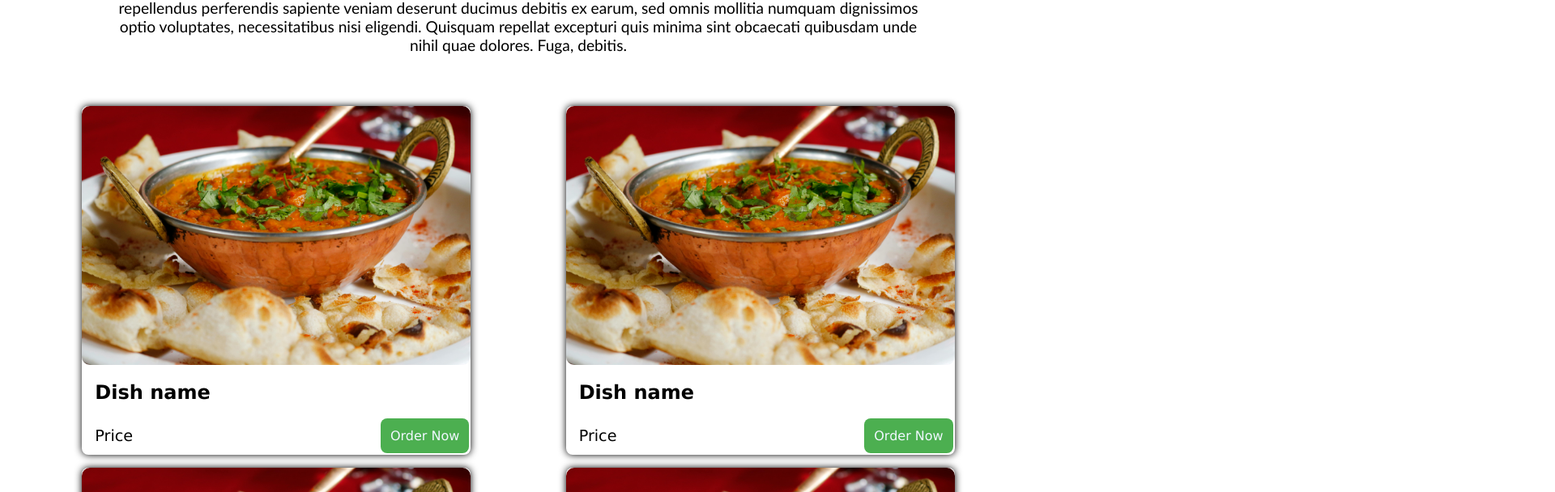
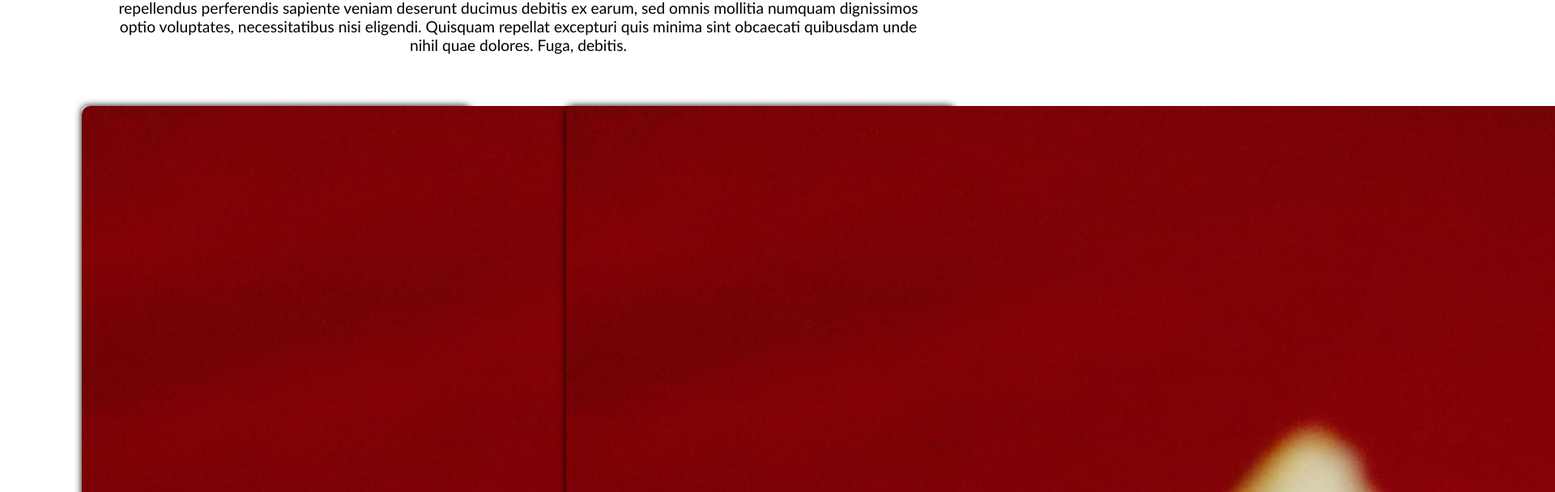
Before and after one commit to shahabali123/restaurant, a React (Vite) app: page / in a window 1280 px wide. Shown: the part 1948-2556 px from the top of the page at 81% size, 1920 px wide, since content can reach past the window. Built offline with nearby package versions, Linux system fonts and the light colour scheme.

Commit message:
Update Menu.css

```diff
--- a/src/components/sections/Menu.css
+++ b/src/components/sections/Menu.css
@@ -32,7 +32,7 @@
         margin-top: 2rem;
         max-width: 100vw;
         >.card {
-            width: 30rem;
+            max-width: 30rem;
             height: auto;
             border-radius: 10px;
             border-radius: 8px;
@@ -45,7 +45,7 @@
             }
             >.card-image {
                 >img {
-                    width: 30rem;
+                    width: max-30rem;
                     border-radius: 10px;
                 }
             }
```
